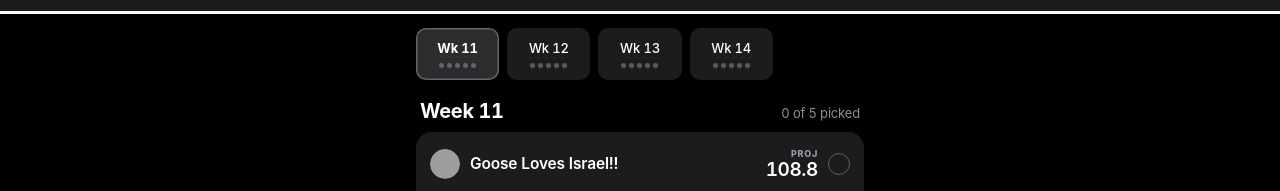
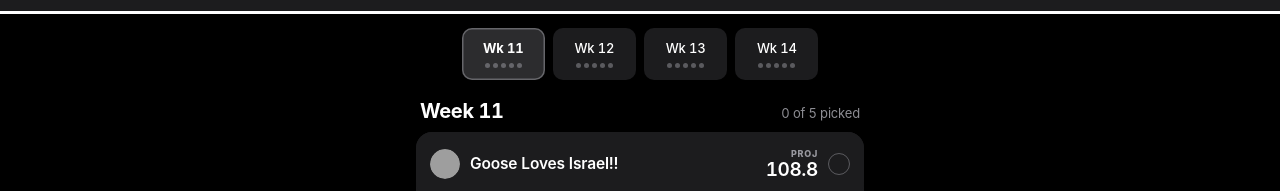
Before and after one commit to gdmotley1/theta-playoff-predictor, a plain HTML site: page index.html in a window 1280 px wide. Shown: the part 275-466 px from the top of the page. Drawn offline with Linux system fonts and the light colour scheme; grey boxes are pictures that could not be loaded.

Commit message:
Center the week cards
Co-Authored-By: Claude Opus 5.5 <noreply@anthropic.com>

```diff
--- a/index.html
+++ b/index.html
@@ -98,8 +98,8 @@ h1 { font-size: 38px; font-weight: 900; letter-spacing: -.04em; line-height: .92
 .cut-f .caps { font-size: 10px; }
 .cut-f .who { font-size: 15px; font-weight: 700; margin-top: 2px; white-space: nowrap; overflow: hidden; text-overflow: ellipsis; }
 .cut-f .who span { color: var(--label-2); font-weight: 600; }
-.wk { display: grid; grid-template-columns: repeat(5, minmax(0, 1fr)); gap: 8px; }
-.wk button { height: 52px; border-radius: 10px; background: var(--card); display: flex; flex-direction: column; align-items: center; justify-content: center; gap: 6px; font-size: 13px; font-weight: 500; transition: background .2s var(--ease), box-shadow .2s var(--ease); }
+.wk { display: flex; justify-content: center; gap: 8px; }
+.wk button { flex: 0 1 calc((100% - 32px) / 5); min-width: 0; height: 52px; border-radius: 10px; background: var(--card); display: flex; flex-direction: column; align-items: center; justify-content: center; gap: 6px; font-size: 13px; font-weight: 500; transition: background .2s var(--ease), box-shadow .2s var(--ease); }
 .wk button[aria-pressed="true"] { background: var(--fill); box-shadow: inset 0 0 0 1.5px var(--label-3); font-weight: 700; }
 .wk .dots { display: flex; gap: 3px; }
 .wk .dots i { width: 5px; height: 5px; border-radius: 50%; background: var(--label-3); transition: background .25s var(--ease); }
```
